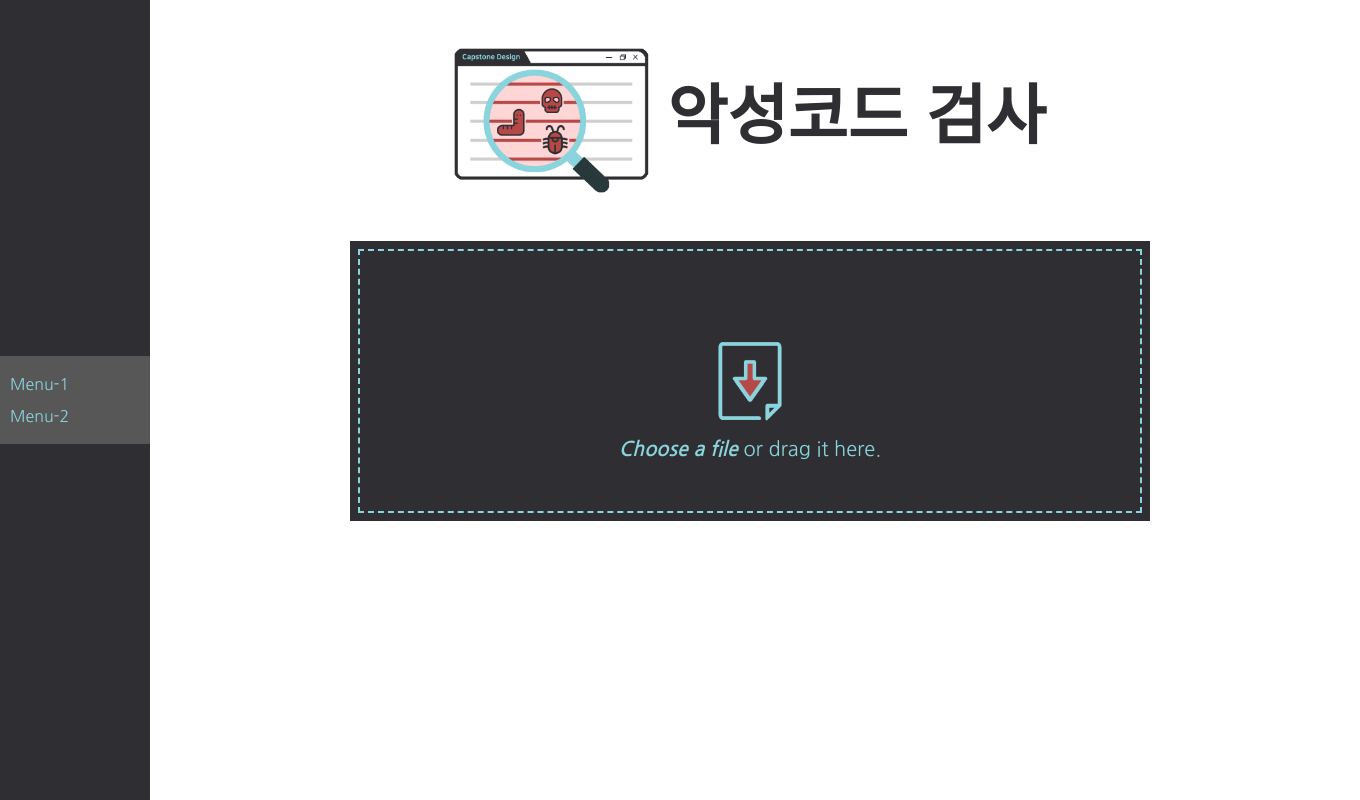
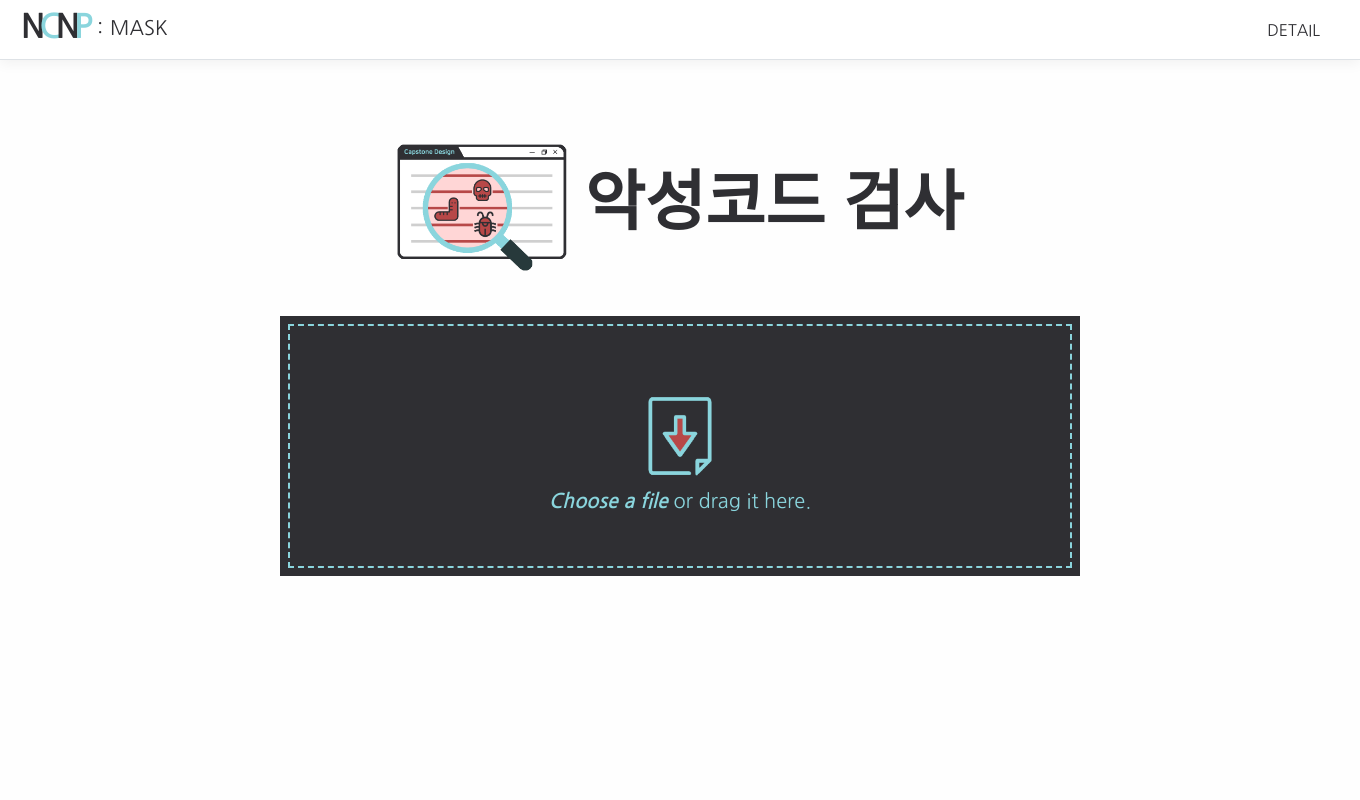
Before and after one commit to teamNCNP/tempweb, a Django app: page /upload/ in a window 1360 px wide. Run offline with Django 3.2, Linux system fonts and the light colour scheme; some libraries are stand-ins or nearby versions.

Commit message:
modify layout and upload

```diff
--- a/django/static/css/main.css
+++ b/django/static/css/main.css
@@ -5,12 +5,13 @@
 html {}
 
 body {
-    font-family: 'Nanum Gothic', sans-serif;
+    font-family: 'Nanum Gothic', sans-serif !important;
     color: #8ad5dd;
-    background-color: #ffffff;
+    background-color: #FEFEFE !important;
     padding: 0px 0px;
     margin: 0;
 }
+
 
 .box__logo {
     max-height: 200px;
@@ -20,39 +21,88 @@ body {
     /* 800 */
     margin: auto;
     position: relative;
-    padding: 4% 0%;
-    font-weight: 900;
+    padding: 3% 0%;
+    font-weight: 700;
     color: #2f2f33;
     font-size: 4.8vw;
 
     text-align: center;
+    margin-top: 3%;
+    margin-bottom: 5%;
+}
+
+.team-name {
+    font-weight: 900;
+    color: #2f2f33;
+    font-size: 25pt;
+     margin: 0px -3px;
+    margin-top: -5px;
+}
+
+.team-name-2 {
+    font-weight: 900;
+    color: #8ad5dd;
+    font-size: 25pt;
+    margin: 0px -3px;
+    margin-top: -5px;
+}
+
+.project-name{
+    font-weight: 200;
+    color: #2f2f33;
+    font-size: 15pt;
+    margin-top: -3px;
+    margin-left: 1pt;
+}
+
+.nav-text {
+    font-weight: 200;
+    color: #2f2f33;
+    font-size: 12pt;
+    margin-top: -3px;
+}
+
+#box_shadow{
+    box-shadow: 0 0.25rem 0.75rem rgba(0, 0, 0, .05) !important;
+    height: 60px;
+}
+
+.img-logo{
+    width: 60px;
+    height: auto;
+}
+
+#h4-logo {
+	margin-top: -3px !important;
+    font-family: 'Nanum Gothic', sans-serif !important;
 }
 
 .img__logo {
-    max-width: 195px;
+    max-width: 170px;
     width: 25%;
 
 }
 
-.container {
+.container_form {
     width: 100%;
     max-width: 800px;
     /* 800 */
     text-align: center;
     margin: 0 auto;
-    max-height: 200px;
-
+    min-height: 230px;
+    margin-top: -4%;
+    color: #8ad5dd;
 }
 
-.container h1 {
+.container_form h1 {
     font-size: 42px;
     font-weight: 300;
     color: #2f2f33;
-    margin-bottom: 40px;
+    margin-bottom: 30px;
 }
 
-.container h1 a:hover,
-.container h1 a:focus {
+.container_form h1 a:hover,
+.container_form h1 a:focus {
     color: #39bfd3;
 }
 
@@ -62,7 +112,7 @@ body {
     /* 20 */
     background-color: #2f2f33;
     position: relative;
-    padding: 100px 20px;
+    padding: 80px 20px;
 
 }
 
@@ -95,16 +145,18 @@ body {
 }
 
 .box.has-advanced-upload {
-    height: 80px;
+    max-height: 260px;
+    height: 100%;
     fill: #92b0b3;
     display: block;
-    margin-bottom: 40px;
+    margin-bottom: 30px;
 }
 
 .box.is-uploading .box__input,
 .box.is-success .box__input,
 .box.is-error .box__input {
     visibility: hidden;
+
 }
 
 .box__uploading,
--- a/django/static/css/nav_cont.css
+++ /dev/null
@@ -1,34 +0,0 @@
-
-
-.nav-list {
-  list-style: none;
-
-  padding: 10px 0;
-    color: #8ad5dd;
-
-}
-
-.nav_list ul {
-	background-color: #575757;
-}
-
-.nav_list {
-    vertical-align: middle;
-    display: table-cell;
-    margin-top: -50px;
-}
-
-.nav-item {
-  margin: 4px 0;
-  color: #8ad5dd;
-}
-.nav-link {
-  display: block;
-  text-decoration: none;
-  padding: 4px 10px;
-  color: #8ad5dd;
-}
-.nav-link:hover {
-  background: #575757;
-    color: #fff;
-}
--- a/django/upload_app/templates/layout.html
+++ b/django/upload_app/templates/layout.html
@@ -1,37 +1,36 @@
 {% load staticfiles %}
-
 <!DOCTYPE html>
-<html lang="ko">
+<html style="height: 100%;">
 
 <head>
     <title>{% block page_title %}Capstone Desing Web{% endblock %}</title>
     <meta charset="utf-8">
-    <link rel="stylesheet" type="text/css" href="{% static '/css/main.css' %}" />
-    <script type="text/javascript" src ="{% static 'js/jquery-3.3.1.min.js' %}">
-        (function(e, t, n) {
-            var r = e.querySelectorAll("html")[0];
-            r.className = r.className.replace(/(^|\s)no-js(\s|$)/, "$1js$2")
-        })(document, window, 0);
 
-    </script>
+<link rel="stylesheet" type="text/css" href="{% static '/css/main.css' %}" />
+    <link rel="stylesheet" href="https://maxcdn.bootstrapcdn.com/bootstrap/4.0.0/css/bootstrap.min.css" integrity="sha384-Gn5384xqQ1aoWXA+058RXPxPg6fy4IWvTNh0E263XmFcJlSAwiGgFAW/dAiS6JXm" crossorigin="anonymous">
+    <script src="https://maxcdn.bootstrapcdn.com/bootstrap/4.0.0/js/bootstrap.min.js" integrity="sha384-JZR6Spejh4U02d8jOt6vLEHfe/JQGiRRSQQxSfFWpi1MquVdAyjUar5+76PVCmYl" crossorigin="anonymous"></script>
+
 </head>
 
 <body>
 
+    <div class="d-flex flex-column flex-md-row align-items-center p-3 px-md-4 mb-3 bg-white border-bottom" id="box_shadow">
+        <span class="team-name">N</span>
+        <span class="team-name-2">C</span>
+        <span class="team-name">N</span>
+        <span class="team-name-2">P</span>
+        <span class="project-name">&nbsp;:&nbsp;</span>
+        <a class="project-name mr-md-auto" href="/upload"> MASK</a>
 
-        <div class="nav_box" style="height:100%;">
-            <div class="home">
+        <nav class="my-2 my-md-0 mr-md-3">
+        <a class="nav-text" href="#">DETAIL</a>
+        </nav>
+    </div>
+    <div class="container">
 
-            </div>
-            <div class="nav_list" style="vertical-align: middle">
-            {% block sidebar %} {% endblock %}
-            </div>
-        </div>
+                {% block content %} {% endblock %}
 
-        <div class="con_box">
-            {% block content %} {% endblock %}
-        </div>
-
+    </div>
 
 </body>
 
--- a/django/upload_app/templates/upload.html
+++ b/django/upload_app/templates/upload.html
@@ -1,13 +1,14 @@
 {% extends 'layout.html' %}
 {% block content %}
 {% load staticfiles %}
-<div class="box__logo">
-    <div>
-        <span><img src="{% static 'logo.png' %}" class="img__logo" align="absmiddle"> 악성코드 검사</span>
+<div class="row">
+    <div class="box__logo">
+        <img src="{% static 'logo.png' %}" class="img__logo" align="absmiddle"> <span>악성코드 검사</span>
     </div>
 </div>
 
-<div class="container" role="main">
+<div class="row">
+<div class="container_form" role="main">
     <form method="POST" action="/upload/" enctype="multipart/form-data" novalidate class="box">
         {% csrf_token %}
         <div class="box__input">
@@ -28,20 +29,10 @@
 
     </form>
 </div>
+</div>
 
 
     <script src = "{% static  '/js/upload_script.js' %}">    </script>
 
+
 {% endblock %}
-{% block sidebar %}
-{% load staticfiles %}
-
-
-<ul class="nav-list">
-    <li class="nav-item"><a href='/upload' class="nav-link">Menu-1</a></li>
-    <li class="nav-item"><a href='/detail' class="nav-link">Menu-2</a></li>
-</ul>
-
-
-<link rel="stylesheet" type="text/css" href="{% static '/css/nav_cont.css' %}" />
-{% endblock %}
```
Also changed, not shown: django/upload_app/templates/nav_cont.html (deleted, +0 -17 lines).
